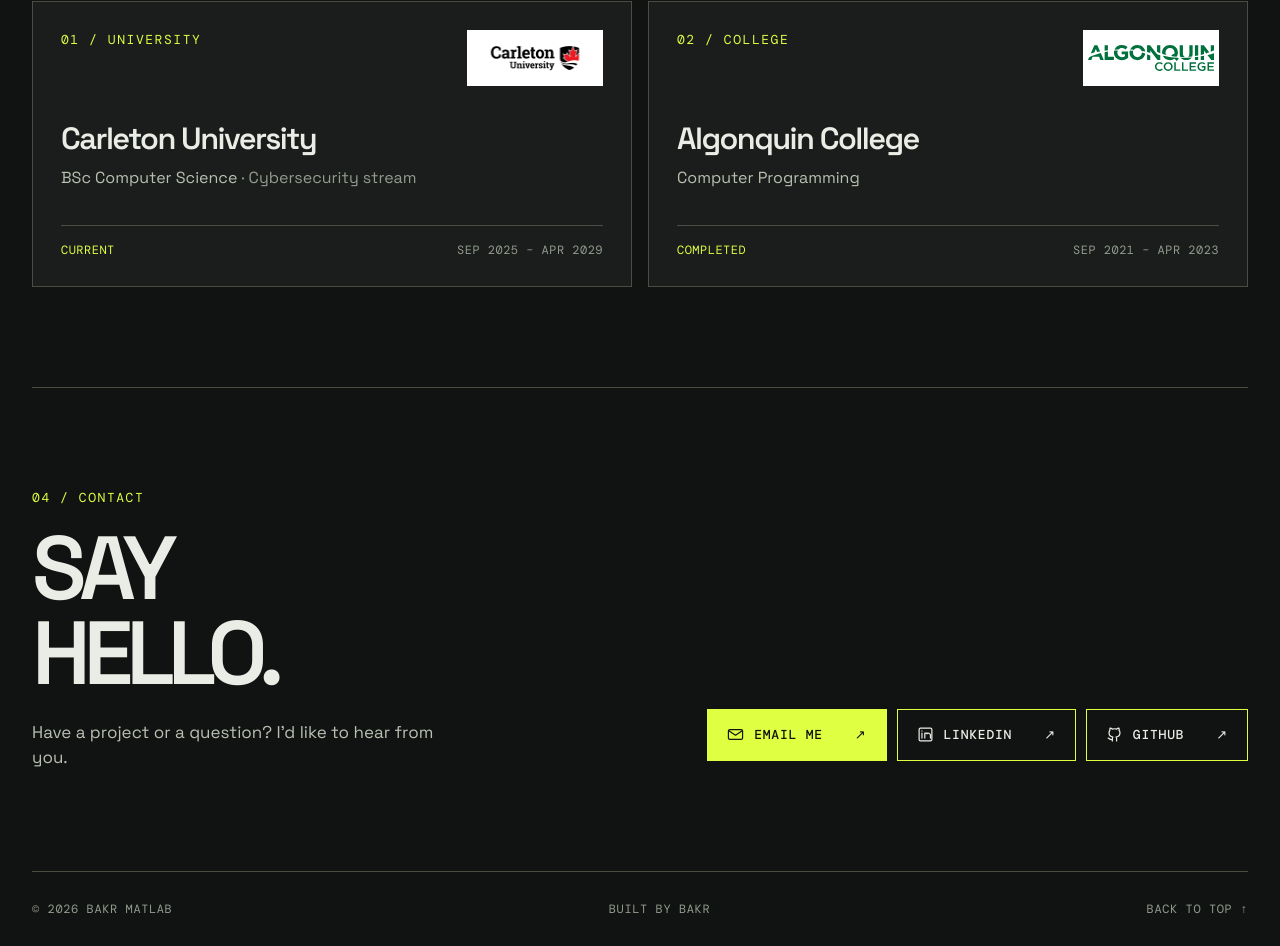
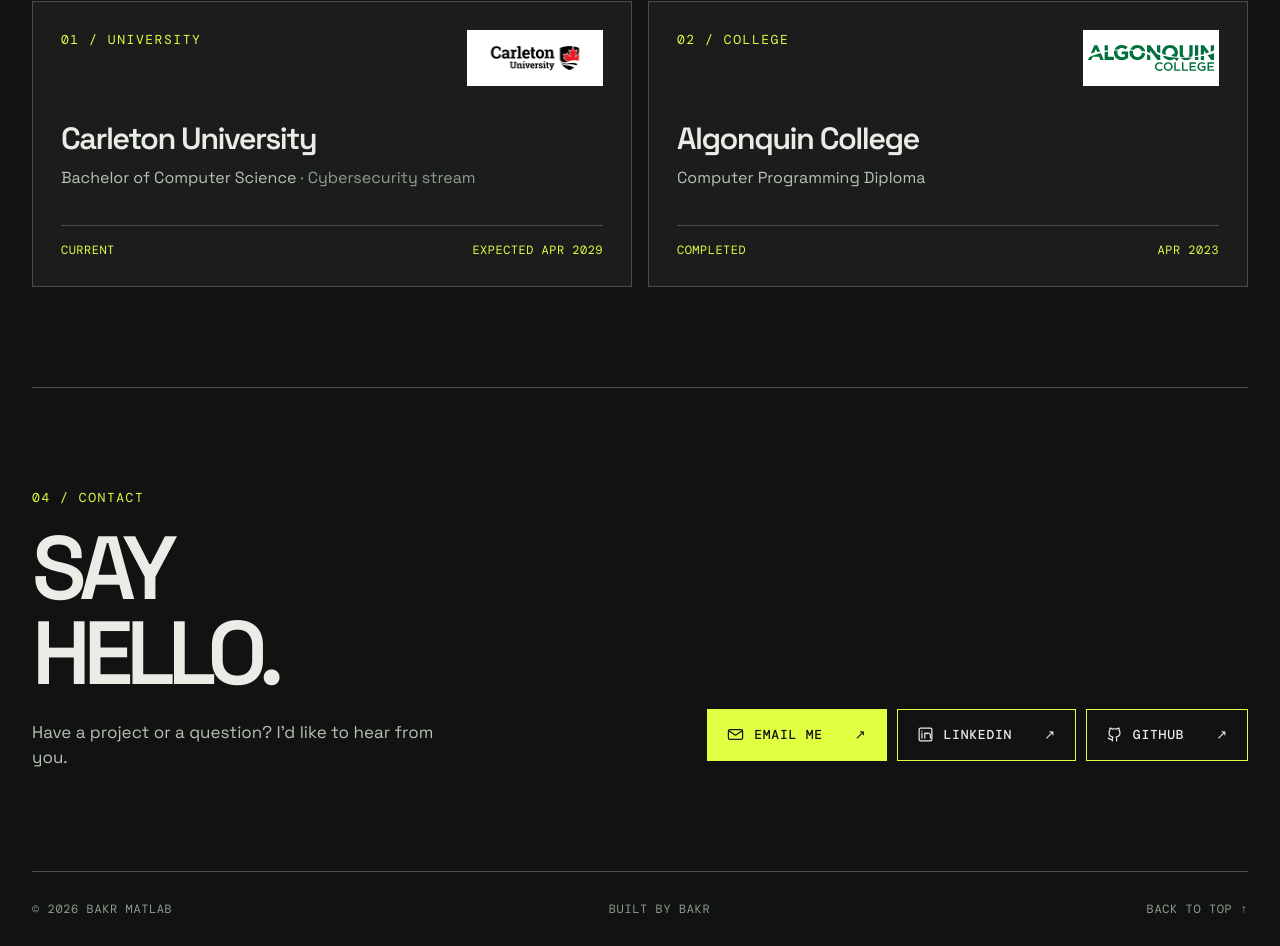
Before and after one commit to bakrmatlab/portfolio, a React (Vite) app: page / in a window 1280 px wide. Shown: the part 2948-3894 px from the top of the page. Built offline with nearby package versions, Linux system fonts and the light colour scheme.

Commit message:
Improve mobile navigation and sharing metadata

```diff
--- a/index.html
+++ b/index.html
@@ -5,6 +5,19 @@
     <meta name="viewport" content="width=device-width, initial-scale=1.0" />
     <meta name="theme-color" content="#111312" />
     <meta name="description" content="Bakr Matlab is a computer science student at Carleton University exploring software development, systems, and security." />
+    <link rel="canonical" href="https://www.bakrmatlab.com/" />
+    <meta property="og:type" content="website" />
+    <meta property="og:title" content="Bakr Matlab — Computer Science & Software Projects" />
+    <meta property="og:description" content="Projects and background from Bakr Matlab, a computer science student exploring software development, systems, and security." />
+    <meta property="og:url" content="https://www.bakrmatlab.com/" />
+    <meta property="og:image" content="https://www.bakrmatlab.com/og-preview.png" />
+    <meta property="og:image:width" content="1200" />
+    <meta property="og:image:height" content="630" />
+    <meta property="og:image:alt" content="Bakr Matlab portfolio preview in black and lime green" />
+    <meta name="twitter:card" content="summary_large_image" />
+    <meta name="twitter:title" content="Bakr Matlab — Computer Science & Software Projects" />
+    <meta name="twitter:description" content="Software projects and background from Bakr Matlab." />
+    <meta name="twitter:image" content="https://www.bakrmatlab.com/og-preview.png" />
     <title>Bakr Matlab — Computer Science & Software Projects</title>
     <link rel="icon" type="image/svg+xml" href="/favicon.svg" />
     <link rel="preconnect" href="https://fonts.googleapis.com" />
--- a/src/App.tsx
+++ b/src/App.tsx
@@ -78,13 +78,13 @@
         <div className="education-grid">
           <article className="education-card">
             <div className="education-card-top"><span className="index">01 / University</span><div className="education-logo"><img src="/carleton.jpg" alt="Carleton University logo" loading="lazy" /></div></div>
-            <div className="education-details"><h3>Carleton University</h3><p>BSc Computer Science <span>· Cybersecurity stream</span></p></div>
-            <div className="education-card-bottom"><span>Current</span><time>Sep 2025 – Apr 2029</time></div>
+            <div className="education-details"><h3>Carleton University</h3><p>Bachelor of Computer Science <span>· Cybersecurity stream</span></p></div>
+            <div className="education-card-bottom"><span>Current</span><span>Expected Apr 2029</span></div>
           </article>
           <article className="education-card">
             <div className="education-card-top"><span className="index">02 / College</span><div className="education-logo"><img src="/algonquin-wordmark.svg" alt="Algonquin College logo" loading="lazy" /></div></div>
-            <div className="education-details"><h3>Algonquin College</h3><p>Computer Programming</p></div>
-            <div className="education-card-bottom"><span>Completed</span><time>Sep 2021 – Apr 2023</time></div>
+            <div className="education-details"><h3>Algonquin College</h3><p>Computer Programming Diploma</p></div>
+            <div className="education-card-bottom"><span>Completed</span><span>Apr 2023</span></div>
           </article>
         </div>
       </section>
--- a/src/style.css
+++ b/src/style.css
@@ -31,7 +31,10 @@
 
 @media(max-width:600px){
   .top{height:auto;min-height:68px;flex-wrap:wrap;padding:18px 0;gap:18px}
-  .top nav{width:100%;justify-content:space-between;gap:8px;font-size:11px}
+  .top nav{width:100%;display:grid;grid-template-columns:repeat(6,minmax(0,1fr));gap:6px;font-size:12px;letter-spacing:.03em}
+  .top nav a{grid-column:span 2;min-height:44px;border:1px solid #494d43;display:flex;align-items:center;justify-content:center}
+  .top nav a:nth-child(n+4){grid-column:span 3}
+  .top nav a:hover{border-color:#dfff43}
 }
 
 .icon{width:18px;height:18px;flex:none}
```
Also changed, not shown: public/og-preview.png (added).
